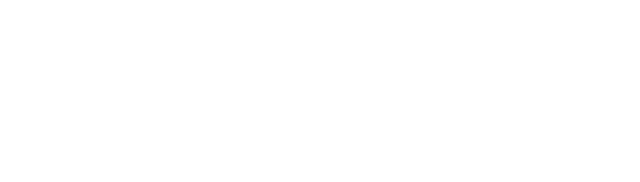
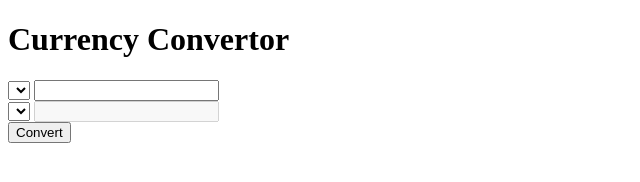
Before and after one commit to lautarolazzeri/Currency-Converter, a plain HTML site: page index.html in a window 1280 px wide. Shown: the whole page, without its empty margins (0-640 px from the left). Drawn offline with Linux system fonts and the light colour scheme.

Commit message:
finished HTML

```diff
--- a/index.html
+++ b/index.html
@@ -8,6 +8,20 @@
     <link rel="stylesheet" href="style.css">
 </head>
 <body>
+    <div class="container">
+        <h1>Currency Convertor</h1>
+        <div class="box">
+            <div class="left_box">
+                <select name="currency" class="currency"></select>
+                <input type="number" name="" id="num">
+            </div>
+            <div class="right_box">
+                <select name="currency" class="currency"></select>
+                <input type="text" name="" id="ans" disabled>
+            </div>
+        </div>
+        <button class="btn" id="btn">Convert</button>
+    </div>
 
     <script src="script.js"></script>
 </body>
```
